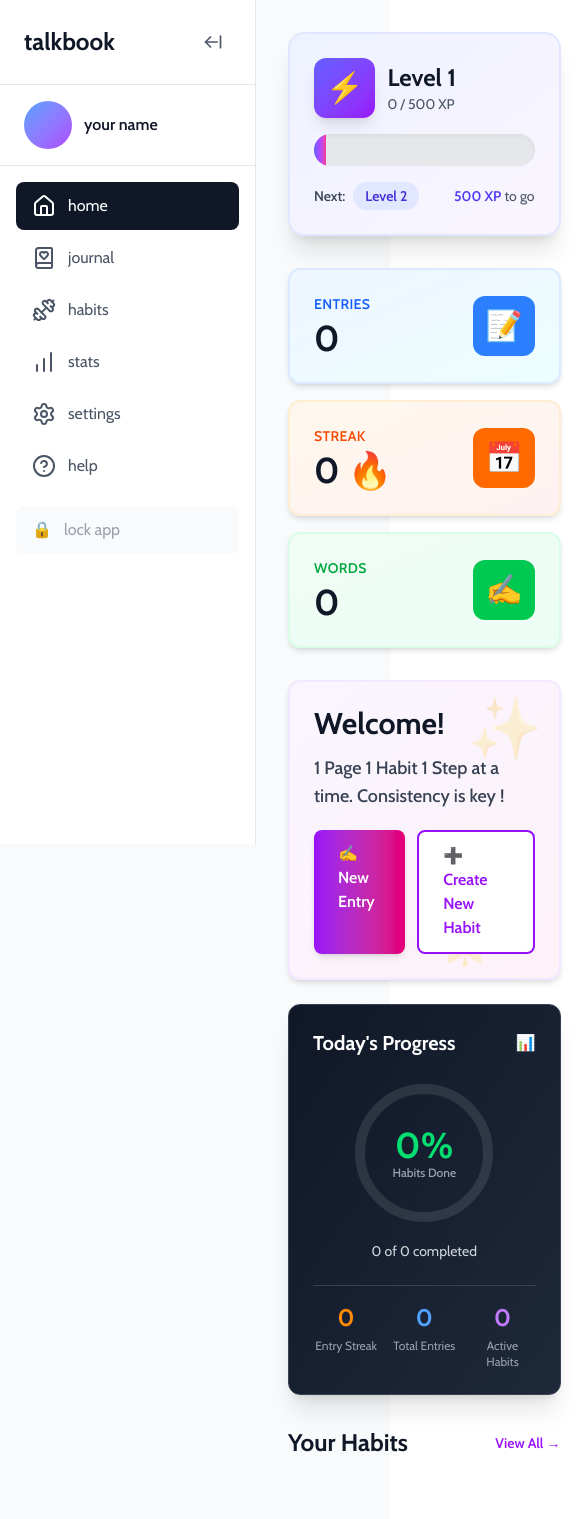
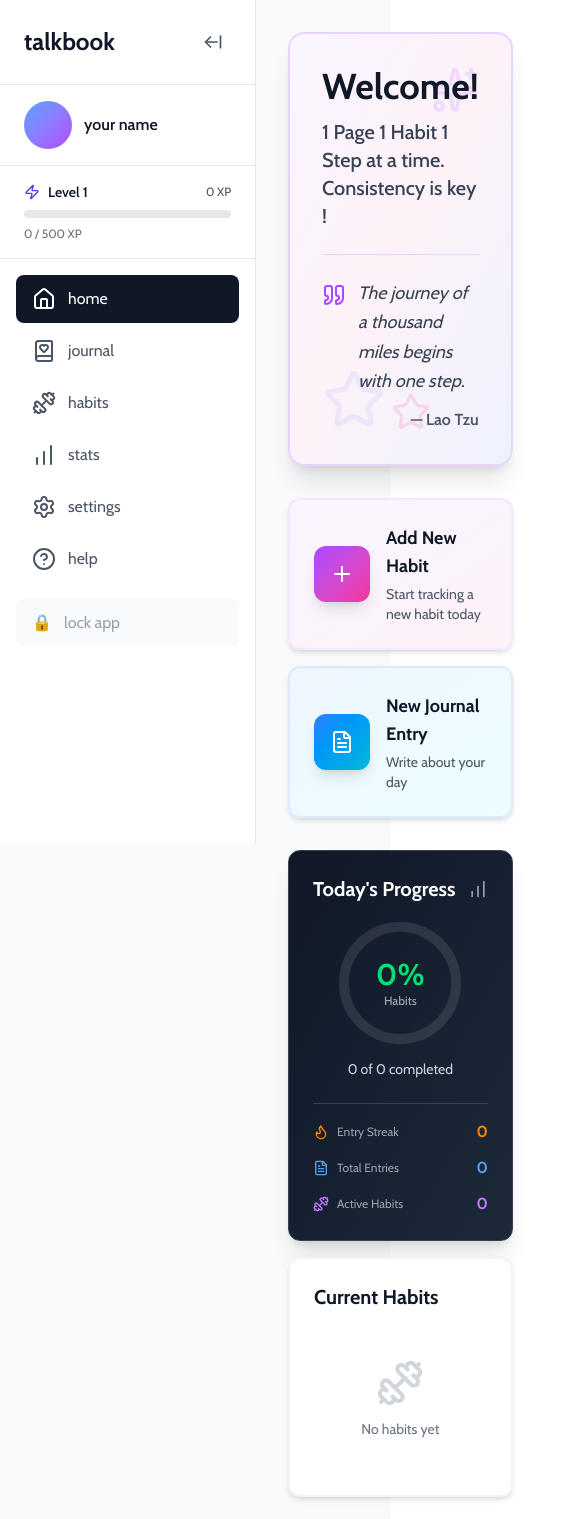
Before and after one commit to MikolWhy/TalkBook, a Next.js app: page / in a window 390 px wide. Shown: the top 1519 px of the page, 585 px wide, since content can reach past the window. Built offline with nearby package versions, Linux system fonts and the light colour scheme; no server answers.

Commit message:
HomePage Revamp

```diff
--- a/app/components/Sidebar.tsx
+++ b/app/components/Sidebar.tsx
@@ -6,7 +6,7 @@ import Link from "next/link";
 import { usePathname } from "next/navigation";
 import { useSidebar } from "./SidebarProvider";
 import { useState, useEffect } from "react";
-import { BookHeart, Home, Dumbbell, BarChart, ArrowLeftFromLine, SettingsIcon, HelpCircleIcon } from "lucide-react";
+import { BookHeart, Home, Dumbbell, BarChart, ArrowLeftFromLine, SettingsIcon, HelpCircleIcon, Zap } from "lucide-react";
 // Navigation items - shared across all pages
 const navItems = [
   { label: "home", href: "/", icon: Home },
@@ -62,6 +62,62 @@ function ProfileSection() {
             {userName}
           </p>
         </div>
+      </div>
+    </div>
+  );
+}
+
+// Compact XP Progress component for sidebar
+function CompactXPProgress() {
+  const [stats, setStats] = useState({
+    totalXP: 0,
+    level: 1,
+    currentLevelXP: 0,
+    nextLevelXP: 500,
+    progress: 0,
+  });
+
+  useEffect(() => {
+    const loadStats = () => {
+      const { getUserStats } = require("../../src/lib/gamification/xp");
+      const userStats = getUserStats();
+      setStats(userStats);
+    };
+
+    loadStats();
+
+    const handleXPUpdate = () => {
+      loadStats();
+    };
+
+    window.addEventListener("xp-updated", handleXPUpdate);
+
+    return () => {
+      window.removeEventListener("xp-updated", handleXPUpdate);
+    };
+  }, []);
+
+  return (
+    <div className="px-6 py-4 border-b border-gray-200">
+      <div className="space-y-2">
+        <div className="flex items-center justify-between">
+          <div className="flex items-center gap-2">
+            <Zap className="w-4 h-4 text-indigo-600" />
+            <span className="text-sm font-semibold text-gray-900">Level {stats.level}</span>
+          </div>
+          <span className="text-xs text-gray-600">{stats.totalXP.toLocaleString()} XP</span>
+        </div>
+        <div className="relative">
+          <div className="w-full h-2 bg-gray-200 rounded-full overflow-hidden">
+            <div
+              className="h-full bg-gradient-to-r from-indigo-500 to-purple-500 transition-all duration-700"
+              style={{ width: `${Math.min(stats.progress, 100)}%` }}
+            />
+          </div>
+        </div>
+        <p className="text-xs text-gray-500">
+          {stats.currentLevelXP.toLocaleString()} / {stats.nextLevelXP.toLocaleString()} XP
+        </p>
       </div>
     </div>
   );
@@ -156,6 +212,9 @@ export default function Sidebar() {
         {/* User Profile Section */}
         <ProfileSection />
 
+        {/* XP Progress Section */}
+        <CompactXPProgress />
+
         {/* Navigation Menu */}
         <nav className="flex-1 px-4 py-4 overflow-y-auto">
           <div className="flex flex-col gap-1">
--- a/app/page.tsx
+++ b/app/page.tsx
@@ -21,8 +21,22 @@
 
 import { useState, useEffect, useMemo } from "react";
 import DashboardLayout from "./components/DashboardLayout";
-import XPProgressBar from "./components/XPProgressBar";
 import { getEntries } from "../src/lib/cache/entriesCache";
+import {
+  FileText,
+  Flame,
+  Calendar,
+  PenTool,
+  Sparkles,
+  Star,
+  BarChart,
+  CheckCircle2,
+  Dumbbell,
+  Plus,
+  RefreshCw,
+  ArrowRight,
+  Quote
+} from "lucide-react";
 // useState = React hook for storing data that can change
 // - Syntax: const [value, setValue] = useState(initialValue)
 // - value = current value
@@ -130,11 +144,44 @@ const habitCards: HabitCard[] = [
 // - Add functions: Define them inside the component
 // - Change layout: Modify the JSX inside return()
 
+interface Quote {
+  quoteText: string;
+  quoteAuthor: string;
+}
+
 export default function HomePage() {
   const [entries, setEntries] = useState<any[]>([]);
   const [habits, setHabits] = useState<any[]>([]);
   const [userName, setUserName] = useState<string>("Your Name");
   const [todayHabitLogs, setTodayHabitLogs] = useState<Record<number, any>>({});
+  const [quote, setQuote] = useState<Quote | null>(null);
+  const [quoteLoading, setQuoteLoading] = useState<boolean>(true);
+
+  const fetchQuote = async () => {
+    try {
+      setQuoteLoading(true);
+      const response = await fetch('/api/quote');
+
+      if (!response.ok) {
+        throw new Error('Failed to fetch quote');
+      }
+
+      const data = await response.json();
+      setQuote({
+        quoteText: data.quoteText || '',
+        quoteAuthor: data.quoteAuthor || 'Unknown'
+      });
+    } catch (error) {
+      console.error('Error fetching quote:', error);
+      // Fallback quote if API fails
+      setQuote({
+        quoteText: "The journey of a thousand miles begins with one step.",
+        quoteAuthor: "Lao Tzu"
+      });
+    } finally {
+      setQuoteLoading(false);
+    }
+  };
 
   useEffect(() => {
     const loadedEntries = getEntries().filter((e: any) => !e.draft);
@@ -148,6 +195,9 @@ export default function HomePage() {
 
     // Load habits data
     loadHabitsData();
+
+    // Fetch inspirational quote
+    fetchQuote();
   }, []);
 
   const loadHabitsData = async () => {
@@ -252,148 +302,142 @@ export default function HomePage() {
 
   return (
     <DashboardLayout>
-        {/* XP Progress Bar - Full Width */}
+        {/* ====================================================================
+            WELCOME CARD - Main Focus (Header)
+            ====================================================================
+        */}
         <div className="mb-8">
-          <XPProgressBar />
+          <div className="bg-gradient-to-br from-purple-50 via-pink-50 to-indigo-50 rounded-2xl p-8 md:p-12 relative overflow-hidden border-2 border-purple-200 shadow-xl">
+            <div className="relative z-10">
+              <div className="mb-6">
+                <h1 className="text-4xl md:text-5xl font-bold text-gray-900 mb-3">
+                  {userName === "Your Name" ? "Welcome!" : `Welcome back, ${userName}!`}
+                </h1>
+                <p className="text-xl text-gray-700 font-medium">
+                  1 Page 1 Habit 1 Step at a time. Consistency is key !
+                </p>
               </div>
 
-        {/* Quick Stats - 3 Cards */}
-        <div className="grid grid-cols-1 sm:grid-cols-3 gap-4 md:gap-6 mb-8">
-          <div className="bg-gradient-to-br from-blue-50 to-cyan-50 rounded-xl p-6 shadow-md border-2 border-blue-100">
-            <div className="flex items-center justify-between">
-              <div>
-                <p className="text-blue-600 font-semibold text-sm uppercase tracking-wide mb-1">Entries</p>
-                <p className="text-4xl font-bold text-gray-900">{stats.totalEntries}</p>
+              {/* Inspirational Quote Section */}
+              <div className="mt-6 pt-6 border-t border-purple-200">
+                {quoteLoading ? (
+                  <div className="flex items-center justify-center py-4">
+                    <div className="animate-pulse text-gray-400">Loading inspiration...</div>
                   </div>
-              <div className="bg-blue-500 p-3 rounded-xl">
-                <span className="text-3xl">📝</span>
+                ) : quote ? (
+                  <div
+                    onClick={fetchQuote}
+                    className="cursor-pointer hover:opacity-80 transition-opacity"
+                    title="Click for a new quote"
+                  >
+                    <div className="flex items-start gap-3 mb-3">
+                      <Quote className="w-6 h-6 text-purple-500 mt-1 flex-shrink-0" />
+                      <p className="text-lg md:text-xl text-gray-700 italic leading-relaxed">
+                        {quote.quoteText}
+                      </p>
                     </div>
+                    {quote.quoteAuthor && quote.quoteAuthor !== 'Unknown' && (
+                      <p className="text-base text-gray-600 font-semibold text-right">
+                        — {quote.quoteAuthor}
+                      </p>
+                    )}
+                  </div>
+                ) : (
+                  <div className="text-center text-gray-500 py-4">
+                    Unable to load quote
+                  </div>
+                )}
               </div>
             </div>
 
-          <div className="bg-gradient-to-br from-orange-50 to-red-50 rounded-xl p-6 shadow-md border-2 border-orange-100">
-            <div className="flex items-center justify-between">
-              <div>
-                <p className="text-orange-600 font-semibold text-sm uppercase tracking-wide mb-1">Streak</p>
-                <p className="text-4xl font-bold text-gray-900">{stats.currentStreak} 🔥</p>
+            {/* Decorative Elements */}
+            <div className="absolute right-8 top-8 opacity-20">
+              <Sparkles className="w-12 h-12 text-purple-400" />
             </div>
-              <div className="bg-orange-500 p-3 rounded-xl">
-                <span className="text-3xl">📅</span>
+            <div className="absolute right-20 bottom-8 opacity-20">
+              <Star className="w-10 h-10 text-pink-400" />
             </div>
-            </div>
-          </div>
-
-          <div className="bg-gradient-to-br from-green-50 to-emerald-50 rounded-xl p-6 shadow-md border-2 border-green-100">
-            <div className="flex items-center justify-between">
-              <div>
-                <p className="text-green-600 font-semibold text-sm uppercase tracking-wide mb-1">Words</p>
-                <p className="text-4xl font-bold text-gray-900">{stats.totalWords.toLocaleString()}</p>
-              </div>
-              <div className="bg-green-500 p-3 rounded-xl">
-                <span className="text-3xl">✍️</span>
-              </div>
+            <div className="absolute left-8 bottom-8 opacity-10">
+              <Star className="w-16 h-16 text-indigo-400" />
             </div>
           </div>
         </div>
 
           {/* ====================================================================
-            PROMOTIONAL BANNER + QUICK ACTION
+            QUICK ACTIONS SECTION
             ====================================================================
         */}
-        <div className="grid grid-cols-1 lg:grid-cols-2 gap-6 mb-8">
+        <div className="mb-8">
+          <div className="grid grid-cols-1 sm:grid-cols-2 gap-4">
+            <a
+              href="/habits/new"
+              className="bg-gradient-to-br from-purple-50 to-pink-50 rounded-xl p-6 shadow-md border-2 border-purple-100 hover:border-purple-300 transition-all group"
+            >
+              <div className="flex items-center gap-4">
+                <div className="bg-gradient-to-br from-purple-500 to-pink-500 p-4 rounded-xl shadow-lg group-hover:scale-110 transition-transform">
+                  <Plus className="w-6 h-6 text-white" />
+                </div>
+                <div>
+                  <h3 className="text-lg font-bold text-gray-900 mb-1">Add New Habit</h3>
+                  <p className="text-sm text-gray-600">Start tracking a new habit today</p>
+                </div>
+              </div>
+            </a>
 
-          {/* ================================================================
-              PROMOTIONAL BANNER CARD (Left)
-              ================================================================
-
-              Card Design:
-              - bg-pink-50 = light pink background
-              - rounded-xl = extra rounded corners
-              - p-6 = padding inside card
-              - relative = allows absolute positioning of illustration
-              - overflow-hidden = clips content that overflows
-
-              Flexbox for Content:
-              - flex flex-col = vertical stack
-              - gap-4 = space between elements
-          */}
-          <div className="bg-gradient-to-br from-purple-50 to-pink-50 rounded-xl p-6 relative overflow-hidden border-2 border-purple-100 shadow-md">
-            <div className="flex flex-col gap-3 relative z-10">
-              <h2 className="text-3xl font-bold text-gray-900">
-                {userName === "Your Name" ? "Welcome!" : `Welcome back, ${userName}!`}
-              </h2>
-              <p className="text-gray-700 text-lg font-medium">
-                1 Page 1 Habit 1 Step at a time. Consistency is key !
-              </p>
-
-              <div className="flex gap-3 mt-2">
             <a
               href="/journal/new"
-                  className="bg-gradient-to-r from-purple-600 to-pink-600 text-white px-6 py-3 rounded-lg font-semibold hover:from-purple-700 hover:to-pink-700 transition inline-block shadow-md"
+              className="bg-gradient-to-br from-blue-50 to-cyan-50 rounded-xl p-6 shadow-md border-2 border-blue-100 hover:border-blue-300 transition-all group"
             >
-                  ✍️ New Entry
-                </a>
-                <a
-                  href="/habits/new"
-                  className="bg-white text-purple-600 border-2 border-purple-600 px-6 py-3 rounded-lg font-semibold hover:bg-purple-50 transition inline-block"
-                >
-                  ➕ Create New Habit
+              <div className="flex items-center gap-4">
+                <div className="bg-gradient-to-br from-blue-500 to-cyan-500 p-4 rounded-xl shadow-lg group-hover:scale-110 transition-transform">
+                  <FileText className="w-6 h-6 text-white" />
+                </div>
+                <div>
+                  <h3 className="text-lg font-bold text-gray-900 mb-1">New Journal Entry</h3>
+                  <p className="text-sm text-gray-600">Write about your day</p>
+                </div>
+              </div>
             </a>
           </div>
         </div>
 
-            {/* Decorative Elements */}
-            <div className="absolute right-4 top-4 text-6xl opacity-20">
-              ✨
-            </div>
-            <div className="absolute right-16 bottom-4 text-5xl opacity-20">
-              🌟
-            </div>
-          </div>
-
-          {/* ================================================================
-              STATISTICS CARD (Right)
-              ================================================================
-
-              Dark Card:
-              - bg-gray-900 = dark background
-              - text-white = white text
-
-              Circular Progress:
-              - We'll create a simple circular progress indicator
-              - Using SVG or CSS for the circle
+        {/* ====================================================================
+            STATS SECTION - Today's Progress + Current Habits
+            ====================================================================
         */}
-          <div className="bg-gradient-to-br from-gray-900 to-gray-800 rounded-xl p-6 text-white shadow-xl border border-gray-700">
-            <div className="flex justify-between items-center mb-6">
+        <div className="grid grid-cols-1 lg:grid-cols-2 gap-4 md:gap-6 mb-8">
+          {/* Today's Progress Card - Larger Graph */}
+          <div className="bg-gradient-to-br from-gray-900 to-gray-800 rounded-xl p-6 text-white shadow-xl border border-gray-700 flex flex-col">
+            <div className="flex justify-between items-center mb-4">
               <h2 className="text-xl font-bold">Today's Progress</h2>
               <a href="/stats" className="text-gray-400 hover:text-white transition">
-                📊
+                <BarChart className="w-5 h-5" />
               </a>
             </div>
 
-            {/* Circular Progress - Habit Completion Rate */}
-            <div className="flex flex-col items-center mb-6">
-              <div className="relative w-36 h-36 mb-4">
-                <svg className="transform -rotate-90 w-36 h-36">
+            {/* Circular Progress - Habit Completion Rate - Larger */}
+            <div className="flex flex-col items-center mb-6 flex-1 justify-center">
+              <div className="relative w-32 h-32 mb-3">
+                <svg className="transform -rotate-90 w-32 h-32">
                   {/* Background circle */}
                   <circle
-                    cx="72"
-                    cy="72"
-                    r="64"
+                    cx="64"
+                    cy="64"
+                    r="56"
                     stroke="rgba(255,255,255,0.1)"
                     strokeWidth="10"
                     fill="none"
                   />
                   {/* Progress circle */}
                   <circle
-                    cx="72"
-                    cy="72"
-                    r="64"
+                    cx="64"
+                    cy="64"
+                    r="56"
                     stroke="#10B981"
                     strokeWidth="10"
                     fill="none"
-                    strokeDasharray={`${2 * Math.PI * 64}`}
-                    strokeDashoffset={`${2 * Math.PI * 64 * (1 - habitStats.completionRate / 100)}`}
+                    strokeDasharray={`${2 * Math.PI * 56}`}
+                    strokeDashoffset={`${2 * Math.PI * 56 * (1 - habitStats.completionRate / 100)}`}
                     strokeLinecap="round"
                     className="transition-all duration-700"
                   />
@@ -401,8 +445,8 @@ export default function HomePage() {
                 {/* Percentage Text */}
                 <div className="absolute inset-0 flex items-center justify-center">
                   <div className="text-center">
-                    <div className="text-4xl font-black text-green-400">{habitStats.completionRate}%</div>
-                    <div className="text-xs text-gray-400 font-medium">Habits Done</div>
+                    <div className="text-3xl font-black text-green-400">{habitStats.completionRate}%</div>
+                    <div className="text-xs text-gray-400 font-medium">Habits</div>
                   </div>
                 </div>
               </div>
@@ -411,59 +455,43 @@ export default function HomePage() {
               </p>
             </div>
 
-            {/* Quick Stats */}
-            <div className="grid grid-cols-3 gap-3 pt-4 border-t border-gray-700">
-              <div className="text-center">
-                <div className="text-2xl font-bold text-orange-400">{stats.currentStreak}</div>
-                <div className="text-xs text-gray-400 mt-1">Entry Streak</div>
+            {/* Vertical Stats - Moved to Bottom */}
+            <div className="flex flex-col gap-3 pt-4 border-t border-gray-700 mt-auto">
+              <div className="flex items-center justify-between">
+                <div className="flex items-center gap-2">
+                  <Flame className="w-4 h-4 text-orange-400" />
+                  <span className="text-xs text-gray-400">Entry Streak</span>
                 </div>
-              <div className="text-center">
-                <div className="text-2xl font-bold text-blue-400">{stats.totalEntries}</div>
-                <div className="text-xs text-gray-400 mt-1">Total Entries</div>
+                <div className="text-base font-bold text-orange-400">{stats.currentStreak}</div>
               </div>
-              <div className="text-center">
-                <div className="text-2xl font-bold text-purple-400">{habitStats.totalHabits}</div>
-                <div className="text-xs text-gray-400 mt-1">Active Habits</div>
+              <div className="flex items-center justify-between">
+                <div className="flex items-center gap-2">
+                  <FileText className="w-4 h-4 text-blue-400" />
+                  <span className="text-xs text-gray-400">Total Entries</span>
                 </div>
+                <div className="text-base font-bold text-blue-400">{stats.totalEntries}</div>
+              </div>
+              <div className="flex items-center justify-between">
+                <div className="flex items-center gap-2">
+                  <Dumbbell className="w-4 h-4 text-purple-400" />
+                  <span className="text-xs text-gray-400">Active Habits</span>
+                </div>
+                <div className="text-base font-bold text-purple-400">{habitStats.totalHabits}</div>
               </div>
             </div>
           </div>
 
-        {/* ====================================================================
-            HABIT CARDS SECTION
-            ====================================================================
-        */}
-        <div className="mb-8">
-          <div className="flex items-center justify-between mb-4">
-            <h2 className="text-2xl font-bold text-gray-900">Your Habits</h2>
-            <a
-              href="/habits"
-              className="text-purple-600 hover:text-purple-700 font-semibold text-sm"
-            >
-              View All →
-            </a>
-          </div>
-
-          <div className="overflow-x-auto pb-2">
-              <div className="flex gap-4 min-w-max">
+          {/* Current Habits */}
+          <div className="bg-white rounded-xl p-6 shadow-md border-2 border-gray-100">
+            <h2 className="text-xl font-bold text-gray-900 mb-4">Current Habits</h2>
+            <div className="space-y-3 max-h-[400px] overflow-y-auto">
               {habits.length === 0 ? (
-                  // Empty state
-                  <div className="flex items-center justify-center w-full py-12 px-6">
-                    <div className="text-center">
-                      <p className="text-6xl mb-4">💪</p>
-                      <p className="text-gray-900 font-semibold text-lg mb-2">No habits yet</p>
-                      <p className="text-gray-600 mb-4">Start building better habits today!</p>
-                      <a
-                        href="/habits/new"
-                        className="inline-block bg-purple-600 text-white px-6 py-3 rounded-lg font-semibold hover:bg-purple-700 transition"
-                      >
-                        Create Your First Habit
-                      </a>
-                    </div>
+                <div className="text-center py-8">
+                  <Dumbbell className="w-12 h-12 text-gray-300 mx-auto mb-3" />
+                  <p className="text-gray-500 text-sm">No habits yet</p>
                 </div>
               ) : (
-                  // Real habit cards
-                  habits.slice(0, 6).map((habit) => {
+                habits.slice(0, 5).map((habit) => {
                   const todayLog = todayHabitLogs[habit.id!];
                   const isCompleted = todayLog?.value > 0;
                   const progressValue = habit.type === 'numeric' && habit.target
@@ -474,27 +502,26 @@ export default function HomePage() {
                     <a
                       key={habit.id}
                       href="/habits"
-                        className="block min-w-[220px] rounded-xl p-6 transition-all hover:scale-105 hover:shadow-xl cursor-pointer"
+                      className="block rounded-lg p-3 transition-all hover:bg-gray-50 cursor-pointer border border-gray-100"
                       style={{
-                          backgroundColor: habit.color + '20',
-                          borderLeft: `4px solid ${habit.color}`,
+                        borderLeft: `3px solid ${habit.color}`,
                       }}
                     >
-                        <div className="flex items-start justify-between mb-3">
-                          <h3 className="font-bold text-gray-900 text-lg">{habit.name}</h3>
+                      <div className="flex items-center justify-between mb-2">
+                        <h3 className="font-semibold text-gray-900 text-sm">{habit.name}</h3>
                         {isCompleted && (
-                            <span className="text-2xl">✅</span>
+                          <CheckCircle2 className="w-4 h-4 text-green-500 flex-shrink-0" />
                         )}
                       </div>
 
                       {habit.type === 'numeric' ? (
                         <div>
-                            <p className="text-sm text-gray-600 mb-2">
+                          <p className="text-xs text-gray-600 mb-1">
                             {todayLog?.value || 0} / {habit.target || '∞'} {habit.unit || 'units'}
                           </p>
-                            <div className="w-full bg-gray-200 rounded-full h-2">
+                          <div className="w-full bg-gray-200 rounded-full h-1.5">
                             <div
-                                className="h-2 rounded-full transition-all duration-500"
+                              className="h-1.5 rounded-full transition-all duration-500"
                               style={{
                                 width: `${progressValue}%`,
                                 backgroundColor: habit.color,
@@ -503,7 +530,7 @@ export default function HomePage() {
                           </div>
                         </div>
                       ) : (
-                          <p className="text-sm text-gray-600">
+                        <p className="text-xs text-gray-600">
                           {isCompleted ? '✓ Completed today' : 'Not done yet'}
                         </p>
                       )}
@@ -511,22 +538,19 @@ export default function HomePage() {
                   );
                 })
               )}
-
-                {/* Add new habit card */}
-                {habits.length > 0 && habits.length < 6 && (
+            </div>
+            {habits.length > 5 && (
               <a
-                    href="/habits/new"
-                    className="min-w-[220px] rounded-xl p-6 border-2 border-dashed border-gray-300 hover:border-purple-500 transition-all flex items-center justify-center cursor-pointer hover:bg-purple-50"
+                href="/habits"
+                className="block text-center mt-4 text-sm text-purple-600 hover:text-purple-700 font-semibold"
               >
-                    <div className="text-center">
-                      <p className="text-4xl mb-2">➕</p>
-                      <p className="text-gray-600 font-semibold">Add Habit</p>
-                    </div>
+                View All Habits <ArrowRight className="w-4 h-4 inline ml-1" />
               </a>
             )}
           </div>
         </div>
-        </div>
+
+
     </DashboardLayout>
   );
 }
```
Also changed, not shown: app/api/quote/route.ts (added, +33 -0 lines). Lines whose indentation alone changed are shown as unchanged.
